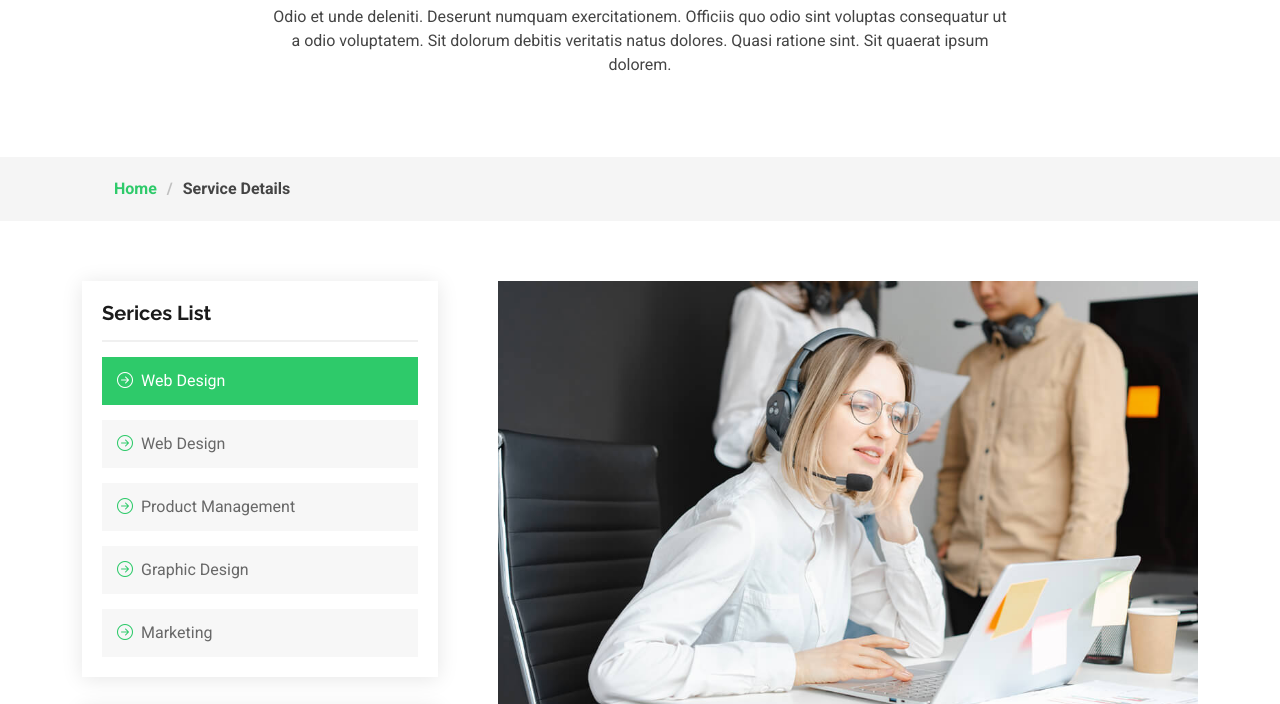
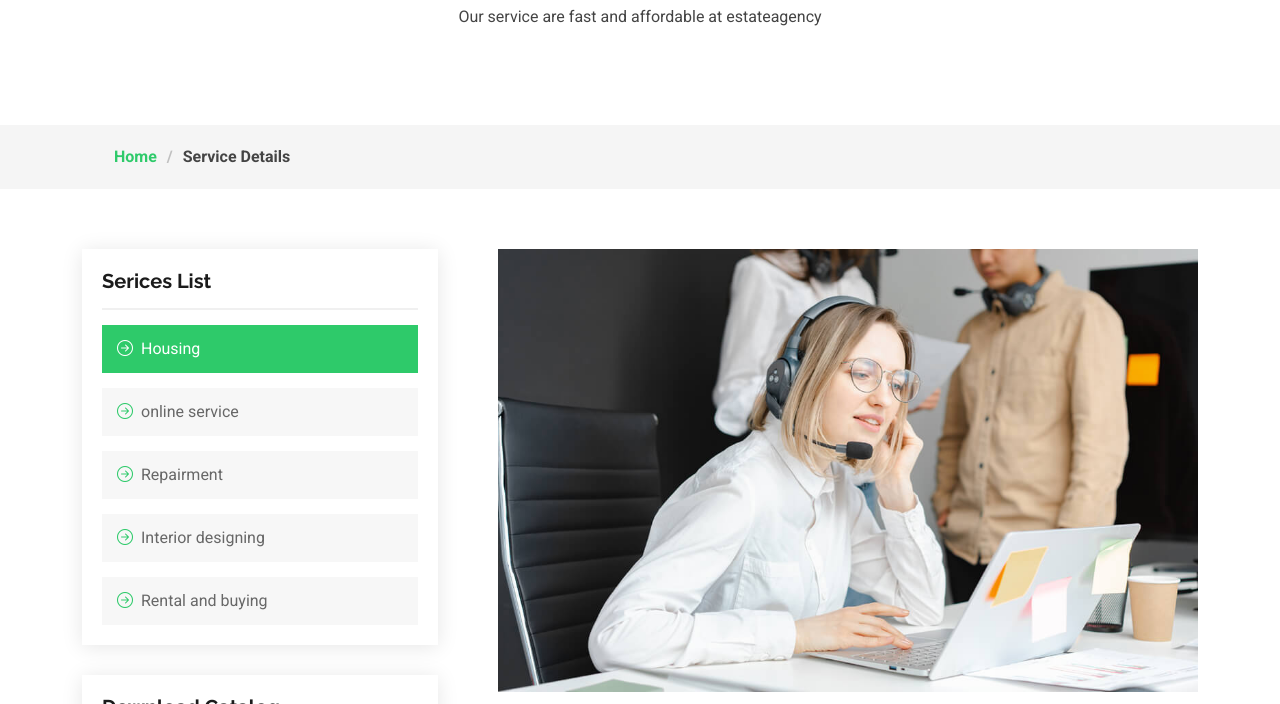
Before and after one commit to knightprince-png/EstateAgency, a plain HTML site: page service-details.html in a window 1280 px wide. Shown: the part 210-914 px from the top of the page. Drawn offline with Linux system fonts and the light colour scheme.

Commit message:
initial commit

```diff
--- a/service-details.html
+++ b/service-details.html
@@ -88,7 +88,7 @@
           <div class="row d-flex justify-content-center text-center">
             <div class="col-lg-8">
               <h1>Service Details</h1>
-              <p class="mb-0">Odio et unde deleniti. Deserunt numquam exercitationem. Officiis quo odio sint voluptas consequatur ut a odio voluptatem. Sit dolorum debitis veritatis natus dolores. Quasi ratione sint. Sit quaerat ipsum dolorem.</p>
+              <p>Our service are fast and affordable at estateagency</p>
             </div>
           </div>
         </div>
@@ -115,11 +115,11 @@
             <div class="service-box">
               <h4>Serices List</h4>
               <div class="services-list">
-                <a href="#" class="active"><i class="bi bi-arrow-right-circle"></i><span>Web Design</span></a>
-                <a href="#"><i class="bi bi-arrow-right-circle"></i><span>Web Design</span></a>
-                <a href="#"><i class="bi bi-arrow-right-circle"></i><span>Product Management</span></a>
-                <a href="#"><i class="bi bi-arrow-right-circle"></i><span>Graphic Design</span></a>
-                <a href="#"><i class="bi bi-arrow-right-circle"></i><span>Marketing</span></a>
+                <a href="#" class="active"><i class="bi bi-arrow-right-circle"></i><span>Housing</span></a>
+                <a href="#"><i class="bi bi-arrow-right-circle"></i><span>online service</span></a>
+                <a href="#"><i class="bi bi-arrow-right-circle"></i><span>Repairment</span></a>
+                <a href="#"><i class="bi bi-arrow-right-circle"></i><span>Interior designing</span></a>
+                <a href="#"><i class="bi bi-arrow-right-circle"></i><span>Rental and buying</span></a>
               </div>
             </div><!-- End Services List -->
 
```
